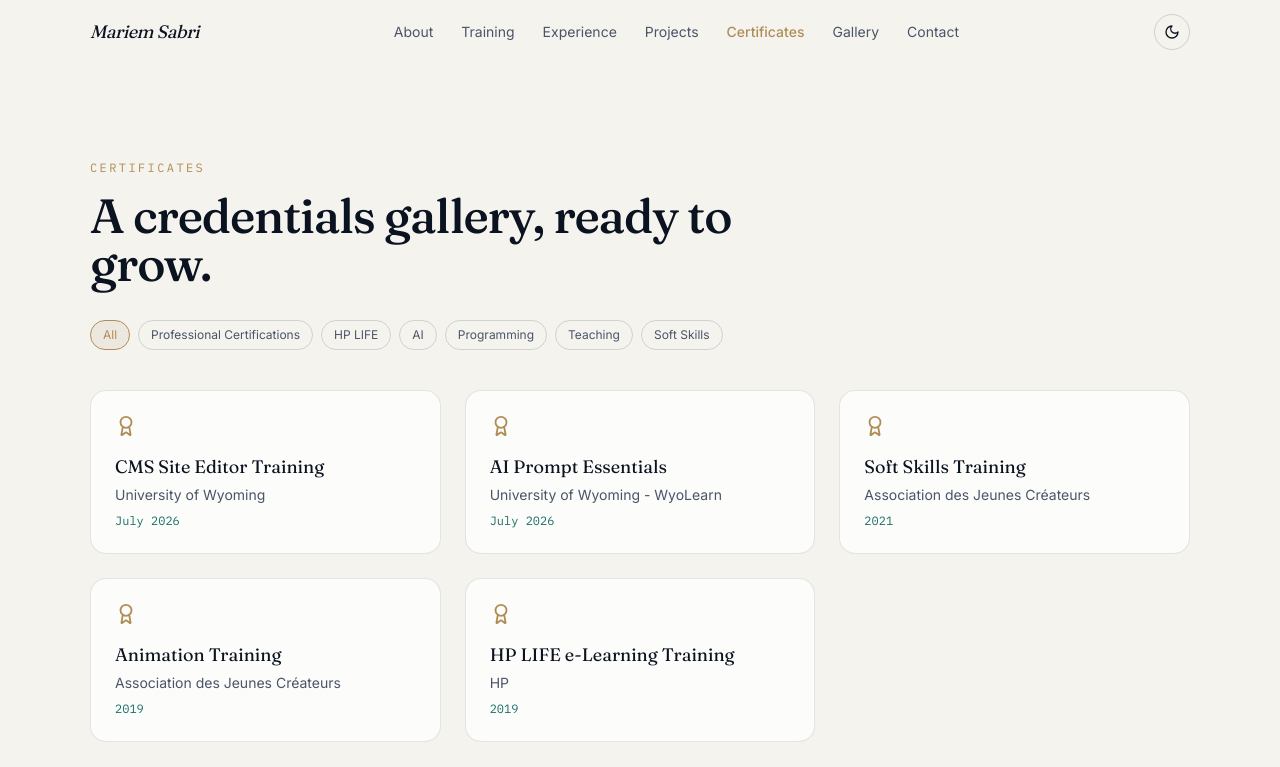
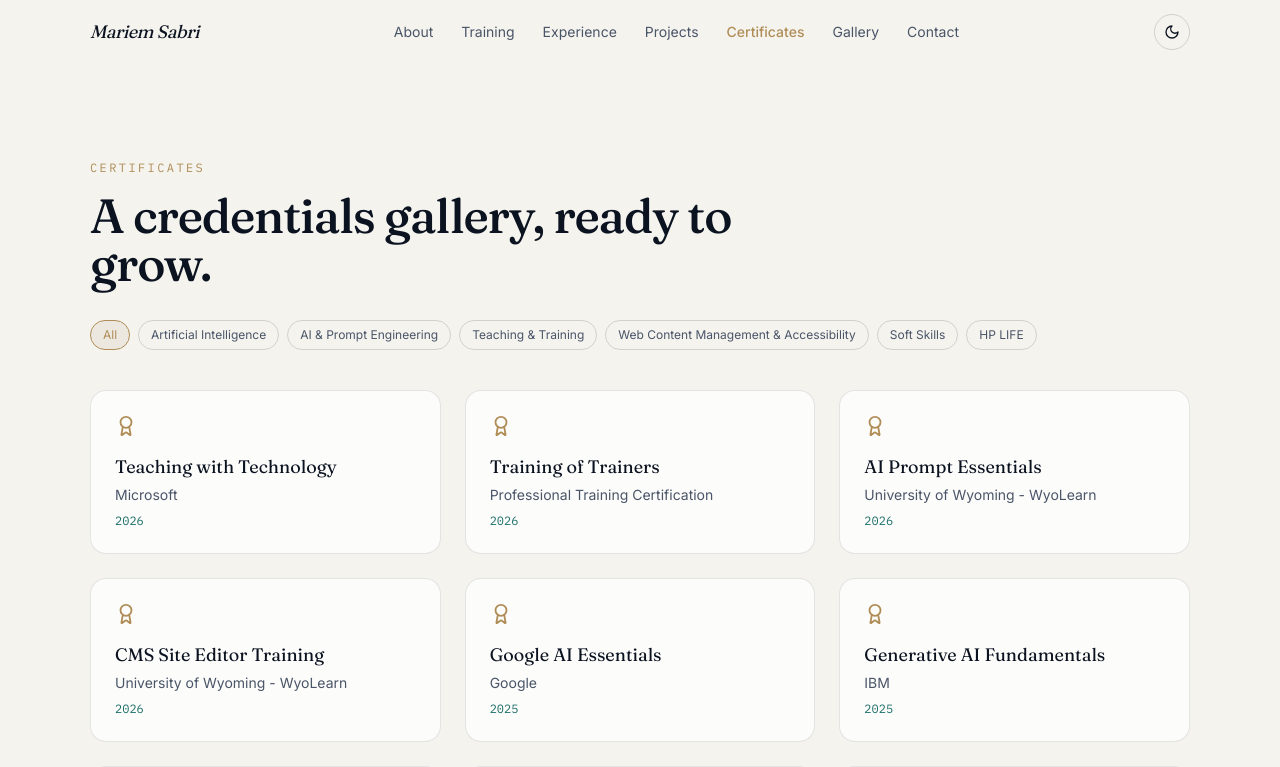
Before and after one commit to sabrimariem1025-spec/MariemSabri, a Next.js app: page /certificates in a window 1280 px wide. Shown: the top 767 px of the page. Built offline with nearby package versions, Linux system fonts and the light colour scheme.

Commit message:
fix portefilio

```diff
--- a/components/certificates.tsx
+++ b/components/certificates.tsx
@@ -17,20 +17,45 @@
 
 
 const certificates: Certificate[] = [
+  {
+    title: "Teaching with Technology",
+    organization: "Microsoft",
+    issueDate: "2026",
+    category: "Teaching & Training",
+  },
 
-
-{
-  title: "CMS Site Editor Training",
-  organization: "University of Wyoming",
-  issueDate: "July 2026",
-  category: "Web Content Management & Accessibility",
-},
+  {
+    title: "Training of Trainers",
+    organization: "Professional Training Certification",
+    issueDate: "2026",
+    category: "Teaching & Training",
+  },
 {
   title: "AI Prompt Essentials",
   organization: "University of Wyoming - WyoLearn",
-  issueDate: "July 2026",
+  issueDate: "2026",
   category: "AI & Prompt Engineering",
 },
+{
+  title: "CMS Site Editor Training",
+  organization: "University of Wyoming - WyoLearn",
+  issueDate: "2026",
+  category: "Web Content Management & Accessibility",
+},
+
+  {
+    title: "Google AI Essentials",
+    organization: "Google",
+    issueDate: "2025",
+    category: "Artificial Intelligence",
+  },
+
+  {
+    title: "Generative AI Fundamentals",
+    organization: "IBM",
+    issueDate: "2025",
+    category: "Artificial Intelligence",
+  },
 {
     title: "Soft Skills Training",
     organization: "Association des Jeunes Créateurs",
--- a/lib/data.ts
+++ b/lib/data.ts
@@ -269,13 +269,13 @@
 ];
 
 export const certificateCategories = [
-  "Professional Certifications",
+
+  "Artificial Intelligence",
+  "AI & Prompt Engineering",
+  "Teaching & Training",
+  "Web Content Management & Accessibility",
+  "Soft Skills",
   "HP LIFE",
-  "AI",
-  "Programming",
-  "Teaching",
-   "Soft Skills"
-
 ];
 
 export const achievements = [
```
